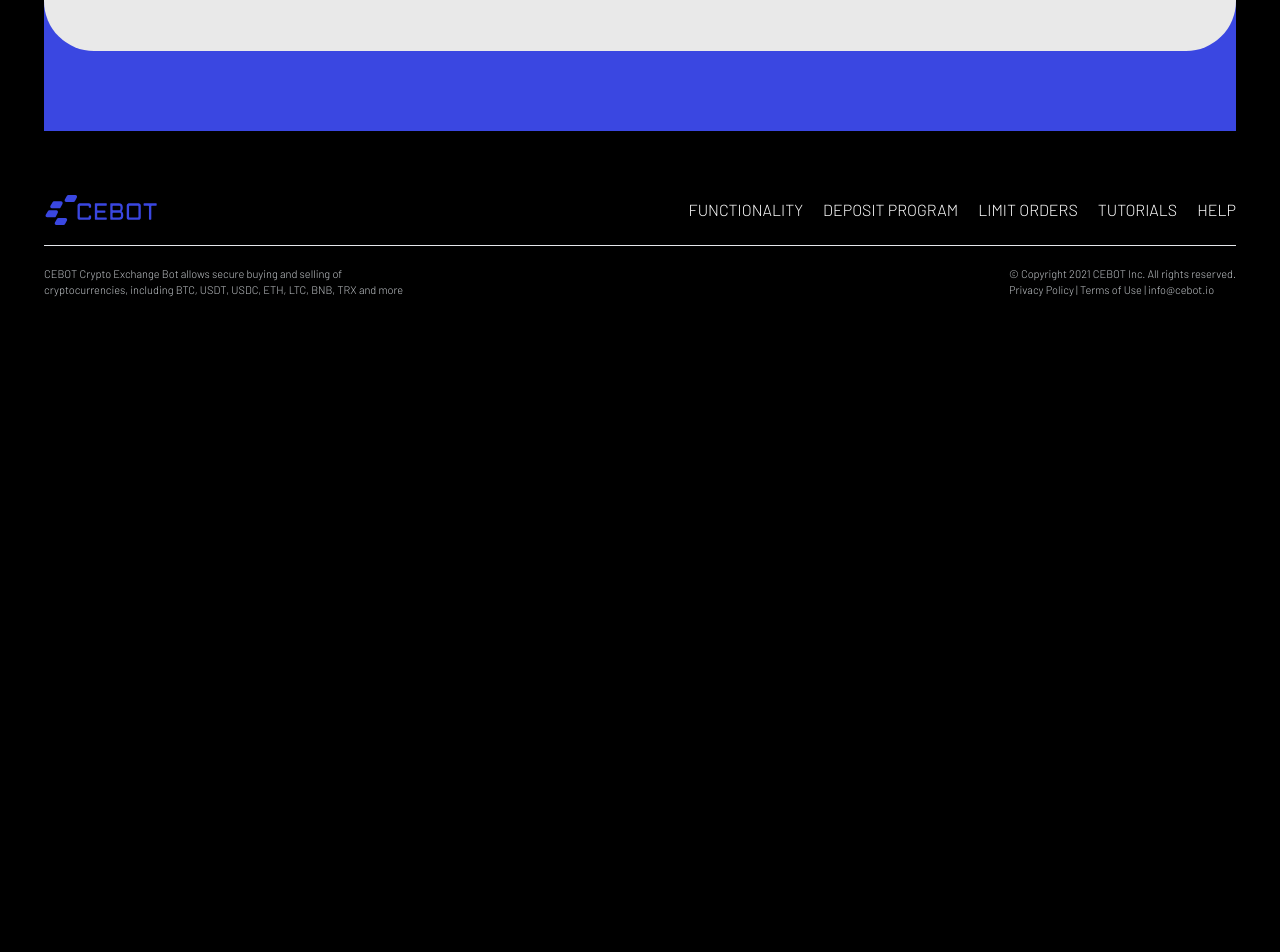
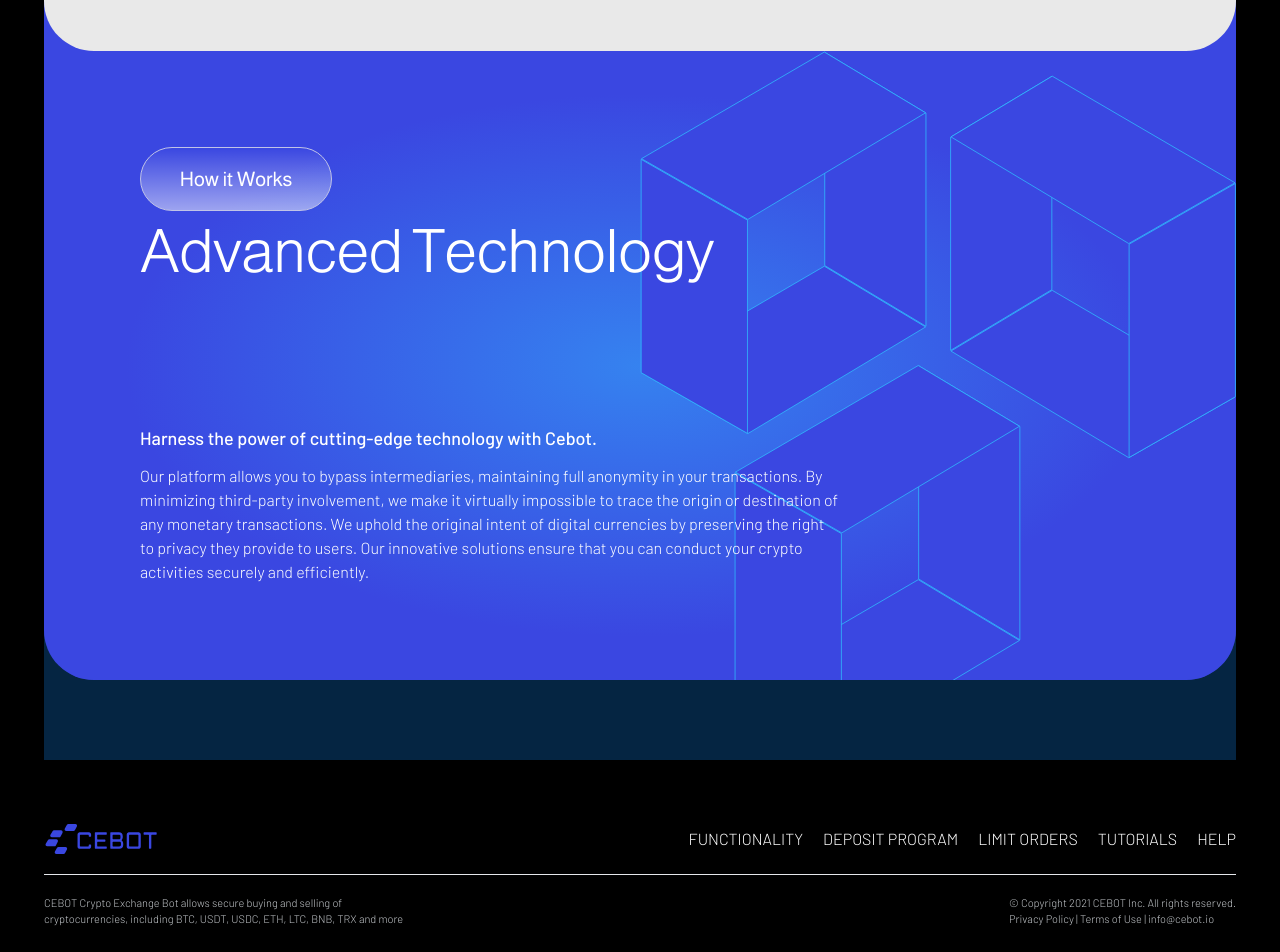
Before and after one commit to MdShobujDev/cebot-2, a Next.js app: page / in a window 1280 px wide. Shown: the part 2655-3607 px from the top of the page. Before the commit the page ends 3010 px from the top, so only its background shows below. Built offline with nearby package versions, Linux system fonts and the light colour scheme; what @ant-design/nextjs-registry would draw is missing.

Commit message:
feat : add new section Advanced Technology

```diff
--- a/src/app/page.tsx
+++ b/src/app/page.tsx
@@ -1,6 +1,7 @@
 import Header from "@/components/HomePage/Header";
 import HowItWorks from "@/components/HowItWork/HowItWorks";
 import PrivacySecurity from "@/components/PrivacyAndSecurity/PrivacySecurity";
+import Technology from "@/components/Technology/Technology";
 
 export default function Home() {
   return (
@@ -8,7 +9,8 @@
       <Header />
       <HowItWorks />
       <PrivacySecurity />
-      <div className=" bg-[#3A47E1] h-20 w-full"></div>
+      <Technology />
+      <div className=" bg-[#052542] h-20 w-full"></div>
     </div>
   );
 }
--- a/src/components/Buttons/SecondaryButton.tsx
+++ b/src/components/Buttons/SecondaryButton.tsx
@@ -1,14 +1,14 @@
 type SecondaryButtonProps = {
   color: string;
+  bgColor: string;
 };
 
-function SecondaryButton({ color }: SecondaryButtonProps) {
+function SecondaryButton({ color, bgColor }: SecondaryButtonProps) {
   return (
     <div
       className="font-almarai text-xl leading-5 w-48 h-16 rounded-[32.24px] cursor-pointer flex items-center justify-center border border-[#c1c4e7] "
       style={{
-        background:
-          "linear-gradient(180deg, rgba(58, 71, 225, 0) 0%, rgba(58, 71, 225, 0.5) 100%)",
+        background: bgColor,
         color: color,
       }}
     >
--- a/src/components/HowItWork/HowItWork.tsx
+++ b/src/components/HowItWork/HowItWork.tsx
@@ -19,7 +19,10 @@
       className="flex gap-4"
     >
       <div className="flex-1 w-full flex flex-col gap-5">
-        <SecondaryButton color="#fff" />
+        <SecondaryButton
+          color="#fff"
+          bgColor="linear-gradient(180deg, rgba(58, 71, 225, 0) 0%, rgba(58, 71, 225, 0.5) 100%)"
+        />
         <h1 className="font-almarai font-light text-6xl -tracking-[1px]">
           {title}
         </h1>
--- a/src/components/PrivacyAndSecurity/PrivacySecurity.tsx
+++ b/src/components/PrivacyAndSecurity/PrivacySecurity.tsx
@@ -9,7 +9,10 @@
       <div className=" bg-[#E9E9E9] w-full text-black p-24 flex items-center justify-between rounded-b-[50px] gap-10 relative">
         <div className=" flex flex-col flex-1 gap-36 z-20">
           <div>
-            <SecondaryButton color={"#3A47E1"} />
+            <SecondaryButton
+              color={"#3A47E1"}
+              bgColor="linear-gradient(180deg, rgba(58, 71, 225, 0) 0%, rgba(58, 71, 225, 0.5) 100%)"
+            />
             <h1 className=" font-almarai font-light text-6xl leading-[57px] mt-3 -tracking-[1px]">
               Privacy & Security
             </h1>
--- /dev/null
+++ b/src/components/Technology/Technology.tsx
@@ -0,0 +1,52 @@
+import technology from "@/../public/images/technology.svg";
+import SecondaryButton from "../Buttons/SecondaryButton";
+
+function Technology() {
+  return (
+    <section className="  bg-[#052542] w-full">
+      <div className="bg-[#3A47E1] w-full rounded-b-[50px] overflow-hidden">
+        <div
+          style={{
+            background:
+              "radial-gradient(43.11% 43.11% at 50% 50%, rgba(49, 189, 254, 0.5) 0%, rgba(58, 71, 225, 0.5) 100%)",
+          }}
+        >
+          <div
+            className="text-white p-24 flex items-center justify-between bg-no-repeat bg-right bg-contain"
+            style={{ backgroundImage: `url(${technology.src})` }}
+          >
+            <div className="flex flex-col flex-[0_0_70%] gap-36">
+              <div>
+                <SecondaryButton
+                  color="#ffffff"
+                  bgColor="linear-gradient(180deg, rgba(255, 255, 255, 0) 0%, rgba(255, 255, 255, 0.5) 100%)"
+                />
+                <h1 className=" font-almarai font-light text-6xl leading-[57px] mt-3 -tracking-[1px]">
+                  Advanced Technology
+                </h1>
+              </div>
+              <div className=" font-barlow">
+                <p className=" text-lg font-medium">
+                  Harness the power of cutting-edge technology with Cebot.{" "}
+                </p>
+                <p className=" font-light  mt-3">
+                  Our platform allows you to bypass intermediaries, maintaining
+                  full anonymity in your transactions. By minimizing third-party
+                  involvement, we make it virtually impossible to trace the
+                  origin or destination of any monetary transactions. We uphold
+                  the original intent of digital currencies by preserving the
+                  right to privacy they provide to users. Our innovative
+                  solutions ensure that you can conduct your crypto activities
+                  securely and efficiently.
+                </p>
+              </div>
+            </div>
+            <div></div>
+          </div>
+        </div>
+      </div>
+    </section>
+  );
+}
+
+export default Technology;
```
Also changed, not shown: public/images/technology.svg (added).
